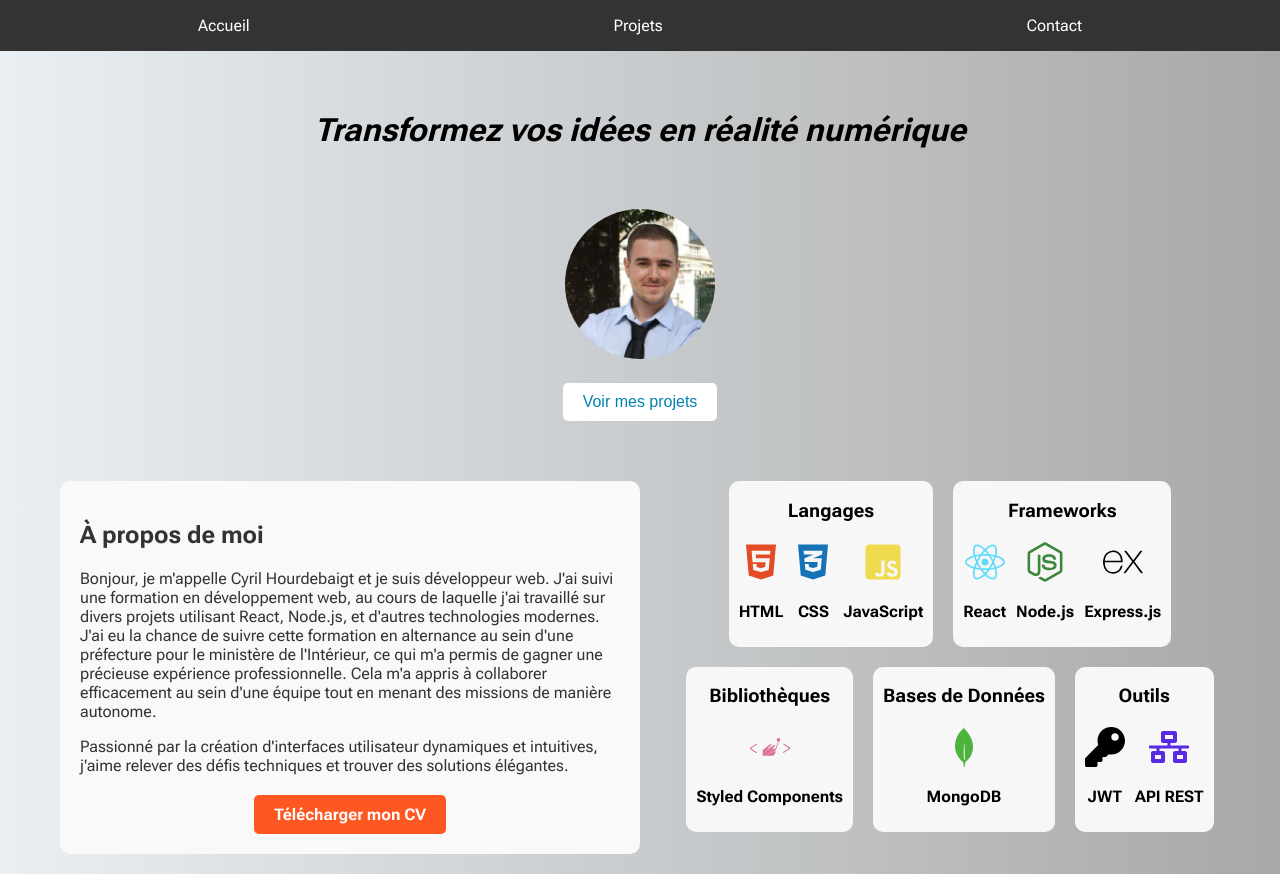
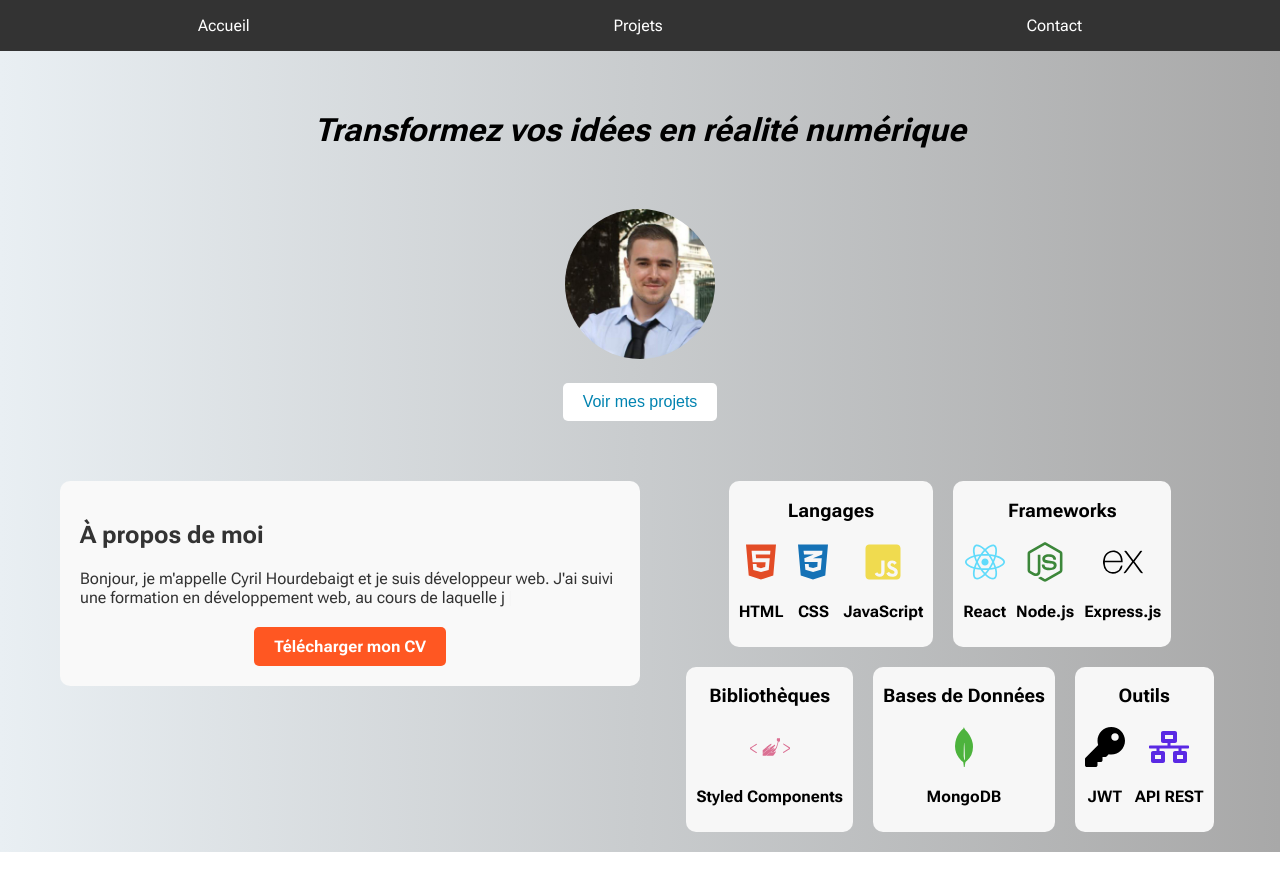
Before and after one commit to CyrilHourdebaigt/Portfolio, a React (Create React App) app: page /#/ in a window 1280 px wide. After the commit the page ends 852 px from the top, so only its background shows below. Built offline with nearby package versions, Linux system fonts and the light colour scheme.

Commit message:
modif a propos

```diff
--- a/package.json
+++ b/package.json
@@ -13,6 +13,7 @@
     "react-icons": "^5.3.0",
     "react-router-dom": "^6.28.0",
     "react-scripts": "5.0.1",
+    "react-simple-typewriter": "^5.0.1",
     "styled-components": "^6.1.13",
     "web-vitals": "^2.1.4"
   },
--- a/src/pages/Home/Home.js
+++ b/src/pages/Home/Home.js
@@ -2,6 +2,7 @@
 import ProfileImage from '../../assets/images/profil.JPEG';
 import CVFile from '../../assets/documents/CV.pdf';
 import {motion } from 'framer-motion';
+import { Typewriter } from 'react-simple-typewriter';
 import Skills from '../../components/Skills';
 import './Home.css';
 
@@ -11,7 +12,6 @@
             style={{
                 padding: '20px',
                 textAlign: 'center',
-
                 color: 'white',
                 marginBottom: '0px',
             }}
@@ -78,10 +78,16 @@
                 >
                     <h2>À propos de moi</h2>
                     <p>
-                    Bonjour, je m'appelle Cyril Hourdebaigt et je suis développeur web. J'ai suivi une formation en développement web, au cours de laquelle j'ai travaillé sur divers projets utilisant React, Node.js, et d'autres technologies modernes. J'ai eu la chance de suivre cette formation en alternance au sein d'une préfecture pour le ministère de l'Intérieur, ce qui m'a permis de gagner une précieuse expérience professionnelle. Cela m'a appris à collaborer efficacement au sein d'une équipe tout en menant des missions de manière autonome.
-                    </p>
-                    <p>
-                        Passionné par la création d'interfaces utilisateur dynamiques et intuitives, j'aime relever des défis techniques et trouver des solutions élégantes.
+                    <Typewriter
+                        words={[
+                        "Bonjour, je m'appelle Cyril Hourdebaigt et je suis développeur web. J'ai suivi une formation en développement web, au cours de laquelle j'ai travaillé sur divers projets utilisant React, Node.js, et d'autres technologies modernes. J'ai eu la chance de suivre cette formation en alternance au sein d'une préfecture pour le ministère de l'Intérieur, ce qui m'a permis de gagner une précieuse expérience professionnelle. Cela m'a appris à collaborer efficacement au sein d'une équipe tout en menant des missions de manière autonome.",
+                        ]}
+                        loop={1}
+                        cursor
+                        cursorStyle="|"
+                        typeSpeed={40}
+                        delaySpeed={1000}
+                    />
                     </p>
                     <div style={{ textAlign: 'center', marginTop: '20px' }}>
                         <a
```
Also changed, not shown: 1 other file (tests, documents, lock files or other folders).
